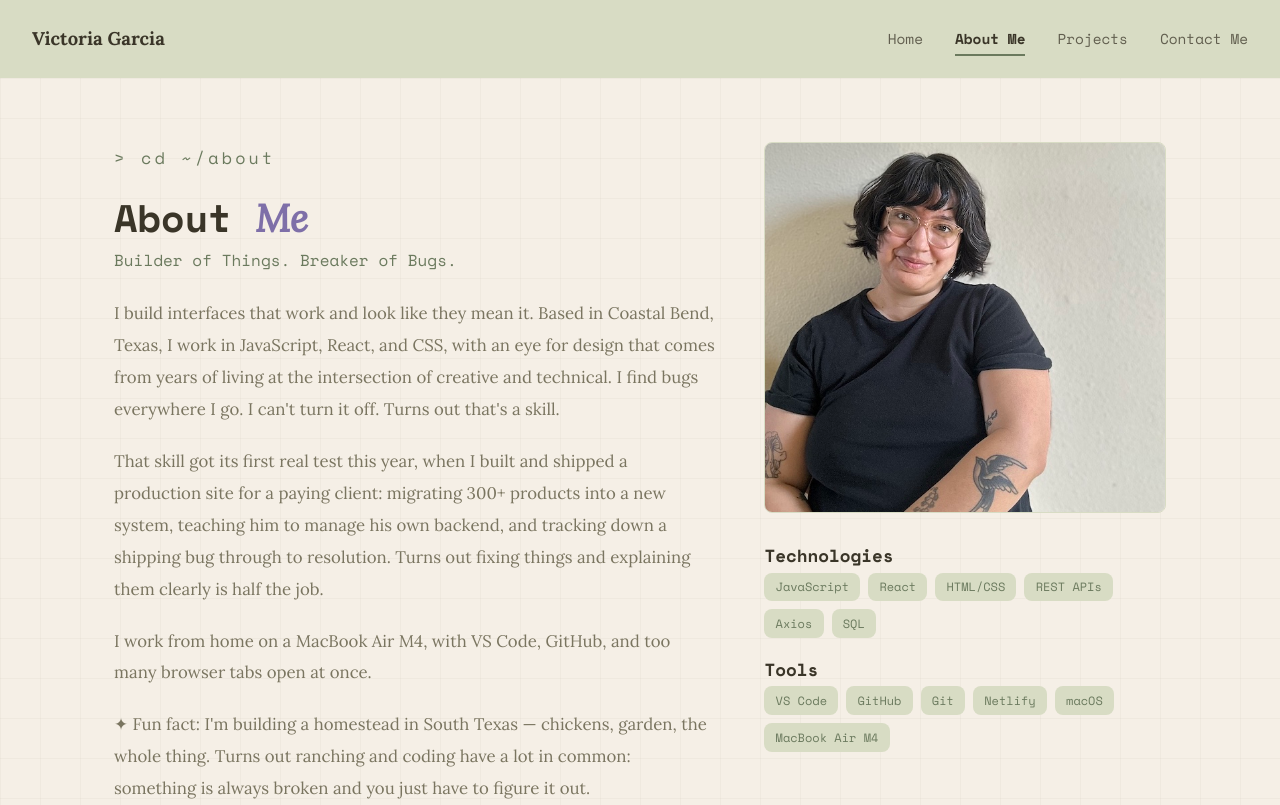
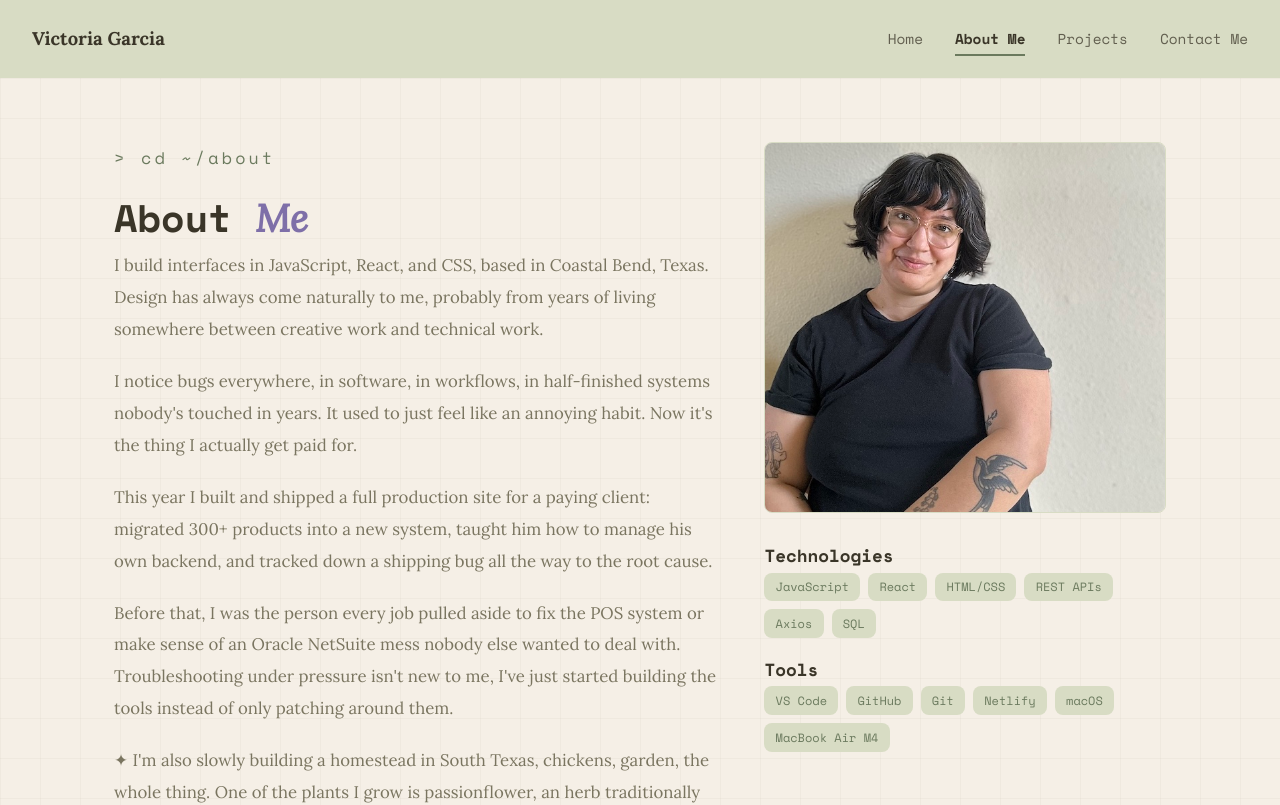
Before and after one commit to fifth-monger/responsive_portfolio_v2, a React (Vite) app: page /about in a window 1280 px wide. Shown: the top 805 px of the page. Built offline with nearby package versions, Linux system fonts and the light colour scheme.

Commit message:
updated about and contact copy

```diff
--- a/src/pages/About.jsx
+++ b/src/pages/About.jsx
@@ -7,28 +7,20 @@ export default function About() {
         <div className="about-intro">
           <p className="page-breadcrumb">&gt; cd ~/about</p>
           <h1>About <em className="serif-accent">Me</em></h1>
-          <h3>Builder of Things. Breaker of Bugs.</h3>
           <p>
-            I build interfaces that work and look like they mean it. Based in Coastal Bend, Texas,
-            I work in JavaScript, React, and CSS, with an eye for design that comes from
-            years of living at the intersection of creative and technical. I find bugs everywhere I
-            go. I can't turn it off. Turns out that's a skill.
+            I build interfaces in JavaScript, React, and CSS, based in Coastal Bend, Texas. Design has always come naturally to me, probably from years of living somewhere between creative work and technical work.
           </p>
           <p>
-            That skill got its first real test this year, when I built and shipped a production
-            site for a paying client: migrating 300+ products into a new system, teaching him to
-            manage his own backend, and tracking down a shipping bug through to resolution. Turns
-            out fixing things and explaining them clearly is half the job.
+          I notice bugs everywhere, in software, in workflows, in half-finished systems nobody's touched in years. It used to just feel like an annoying habit. Now it's the thing I actually get paid for.
           </p>
           <p>
-            I work from home on a MacBook Air M4, with VS Code, GitHub, and too many browser tabs
-            open at once.
+           This year I built and shipped a full production site for a paying client: migrated 300+ products into a new system, taught him how to manage his own backend, and tracked down a shipping bug all the way to the root cause.
           </p>
           <p>
-            ✦ Fun fact: I'm building a homestead in South Texas — chickens, garden, the whole
-            thing. Turns out ranching and coding have a lot in common: something is always broken
-            and you just have to figure it out.
+            Before that, I was the person every job pulled aside to fix the POS system or make sense of an Oracle NetSuite mess nobody else wanted to deal with. Troubleshooting under pressure isn't new to me, I've just started building the tools instead of only patching around them.
           </p>
+
+          <p>✦ I'm also slowly building a homestead in South Texas, chickens, garden, the whole thing. One of the plants I grow is passionflower, an herb traditionally used to ease anxiety and support better sleep. It's become a small reminder to slow down, something that carries over into debugging more than you'd expect.</p>
         </div>
 
         <div className="about-sidebar">
--- a/src/pages/Contact.jsx
+++ b/src/pages/Contact.jsx
@@ -56,6 +56,7 @@ export default function Contact() {
             I'm currently open to freelance work and full-time opportunities — front-end
             focused, but happy to get my hands dirty across the stack.
           </p>
+          <p>If you're local to the Coastal Bend area and need hands-on tech support, feel free to reach out too.</p>
           <p>I reply within 24hrs.</p>
         </div>
 
```
